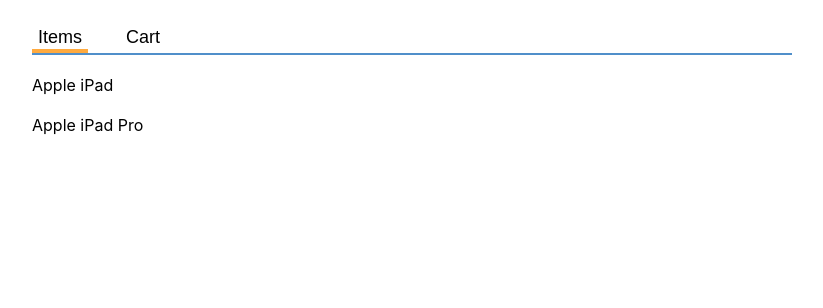
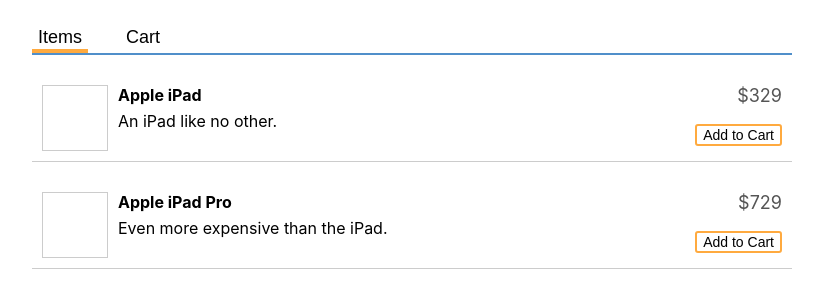
Before and after one commit to over40dev/edu-react-front-end-dev, a React (Create React App) app: page / in a window 1280 px wide. Shown: the top 308 px of the page, without its empty margins (228-1051 px from the left). Built offline with nearby package versions, Linux system fonts and the light colour scheme.

Commit message:
14-Item-CSS

```diff
--- a/src/App.js
+++ b/src/App.js
@@ -2,31 +2,38 @@
 import React, {useState} from 'react';
 import Nav from './Nav';
 import './App.css';
-// new code
 import ItemPage from './ItemPage';
 import {items} from './static-data';
 
-// existing code
+// modified code
 const App = () => {
-  const [activeTab,
-    setActiveTab] = useState('items');
+  // existing code
+  const [activeTab, setActiveTab] = useState('items');
+  const [cart, setCart] = useState([]);
 
+  // new code
+  const addToCart = (item) => {
+    setCart([...cart, item]);
+  };
+
+  // modified code
   return (
     <div className="App">
       <Nav activeTab={activeTab} onTabChange={setActiveTab}/>
       <main className="App-content">
-        <Content tab={activeTab}/>
+        {/* modified code (added onAddToCart) */}
+        <Content tab={activeTab} onAddToCart={addToCart}/>
       </main>
     </div>
   );
 };
 
-// modified code
-const Content = ({tab}) => {
+// modified code (added onAddToCart)
+const Content = ({tab, onAddToCart}) => {
   switch (tab) {
     case 'items':
-      // modified code
-      return <ItemPage items={items}/>;
+      // modified code (added onAddToCart)
+      return <ItemPage items={items} onAddToCart={onAddToCart}/>;
     case 'cart':
       return <span>the cart</span>;
     default:
--- /dev/null
+++ b/src/Item.css
@@ -0,0 +1,49 @@
+.Item {
+  display: flex;
+  justify-content: space-between;
+  border-bottom: 1px solid #ccc;
+  padding: 10px;
+}
+.Item-image {
+  width: 64px;
+  height: 64px;
+  border: 1px solid #ccc;
+  margin-right: 10px;
+  float: left;
+}
+.Item-title {
+  font-weight: bold;
+  margin-bottom: 0.4em;
+}
+.Item-price {
+  text-align: right;
+  font-size: 18px;
+  color: #555;
+}
+.Item-addToCart {
+  margin-bottom: 5px;
+  font-size: 14px;
+  border: 2px solid #FFAA3F;
+  background-color: #fff;
+  border-radius: 3px;
+  cursor: pointer;
+}
+.Item-addToCart:hover {
+  background-color: #FFDDB2;
+}
+.Item-addToCart:active {
+  background-color: #ED8400;
+  color: #fff;
+  outline: none;
+}
+.Item-addToCart:focus {
+  outline: none;
+}
+.Item-left {
+  flex: 1;
+}
+.Item-right {
+  display: flex;
+  flex-direction: column;
+  justify-content: space-between;
+}
--- a/src/Item.js
+++ b/src/Item.js
@@ -5,7 +5,7 @@ import './Item.css';
 
 // existing code
 const Item = ({item, onAddToCart}) => {
-  //
+  return (
   <div className="Item">
     <div className="Item-left">
       <div className="Item-image"></div>
@@ -20,11 +20,14 @@ const Item = ({item, onAddToCart}) => {
       <div className="Item-price">
       ${item.price}
       </div>
-      <button className="Item-addToCart">
+      {/* modified code */}
+      {/* <button className="Item-addToCart" onClick={()=>onAddToCart(item)}> */}
+      <button className="Item-addToCart" onClick={onAddToCart}>
         Add to Cart
       </button>
     </div>
   </div>
+  );
 }
 
 // new code
--- a/src/ItemPage.js
+++ b/src/ItemPage.js
@@ -2,19 +2,22 @@
 import React from 'react';
 import PropTypes from 'prop-types';
 import './ItemPage.css';
+// new code
+import Item from './Item';
 
-// existing code
-function ItemPage({items}) {
+// modified code
+function ItemPage({items, onAddToCart}) {
   return (
     <ul className="ItemPage-items">
       {items.map(item =>
         <li key={item.id} className="ItemPage-item">
-          {item.name}
+          {/* modified code */}
+          <Item item={item} onAddToCart={() => onAddToCart(item)}/>
         </li>)}
     </ul>
   );
 }
-// new code
+// existing code
 ItemPage.propTypes = {
   items: PropTypes.array.isRequired
 };
--- a/src/static-data.js
+++ b/src/static-data.js
@@ -2,13 +2,13 @@ let items = [
   {
       id: 0,
       name: "Apple iPad",
-      descriptions: "An iPad like no other.",
+      description: "An iPad like no other.",
       price: 329.00
   },
   {
       id: 1,
       name: "Apple iPad Pro",
-      descriptions: "Even more expensive than the iPad.",
+      description: "Even more expensive than the iPad.",
       price: 729.00
   },
 ];
```
